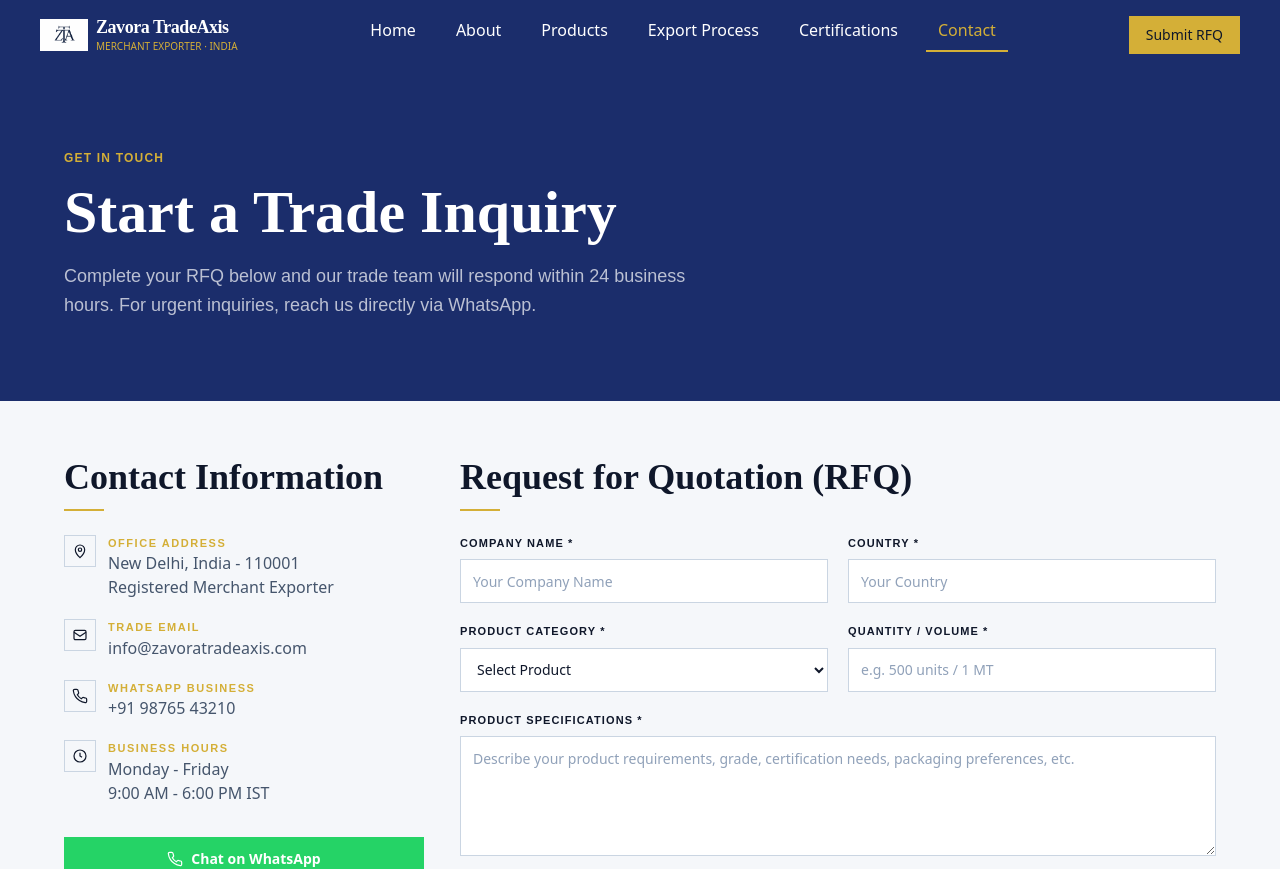
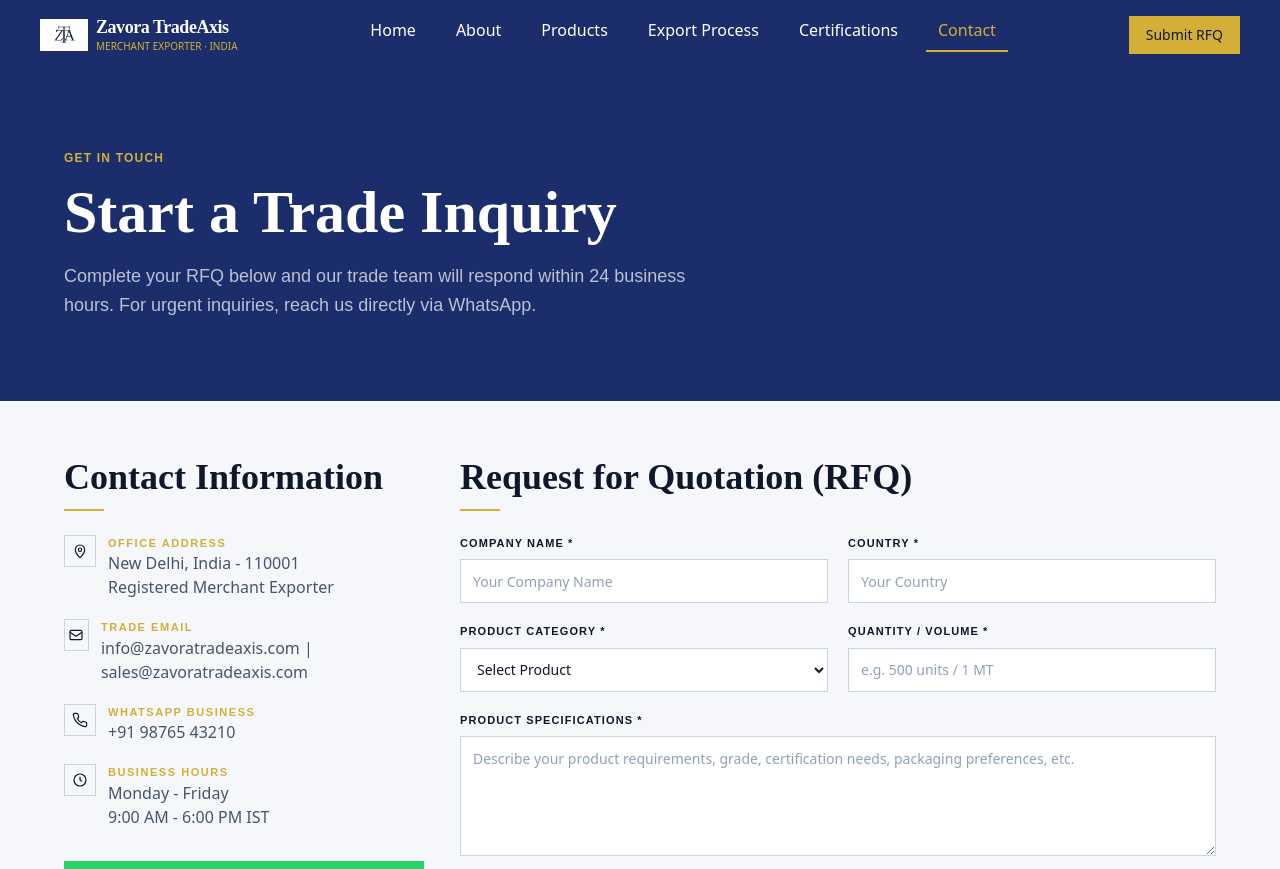
Before and after one commit to anoor244/zavora-tradeaxis, a Next.js app: page /contact in a window 1280 px wide. Shown: the top 869 px of the page. Built offline with nearby package versions, Linux system fonts and the light colour scheme.

Commit message:
add email

```diff
--- a/components/contact-component/ContactDetailsAndRFQSection.tsx
+++ b/components/contact-component/ContactDetailsAndRFQSection.tsx
@@ -23,7 +23,7 @@ const contactItems = [
   },
   {
     label: "Trade Email",
-    value: "info@zavoratradeaxis.com",
+    value: "info@zavoratradeaxis.com | sales@zavoratradeaxis.com",
     icon: (
       <svg
         xmlns="http://www.w3.org/2000/svg"
```
